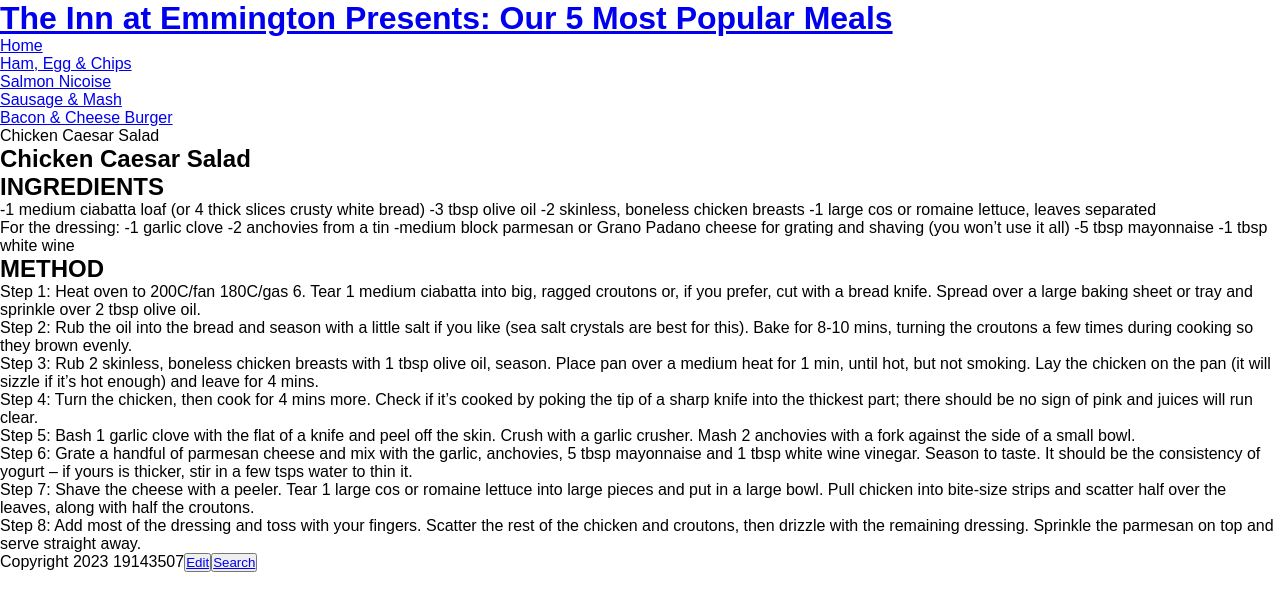
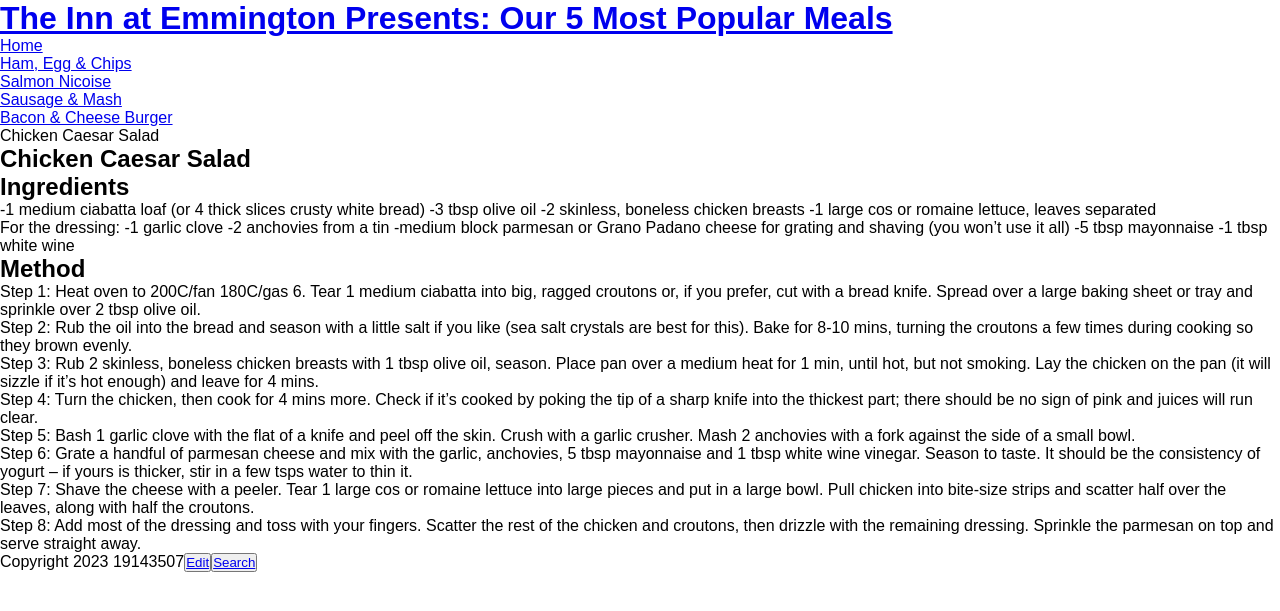
Before and after one commit to 19143507/inn-at-emmington, a Jekyll site: the page built from _recipes/chicken-caesar-salad.md, in a window 1280 px wide. Shown: the top 611 px of the page. Built offline with Jekyll 4.4.1, drawn with Linux system fonts in a browser that asks for light colours.

```diff
--- a/_recipes/chicken-caesar-salad.md
+++ b/_recipes/chicken-caesar-salad.md
@@ -4,7 +4,7 @@ date: 2023-01-31T15:32:28.896Z
 order: 5
 layout: recipe
 ---
-## INGREDIENTS
+## Ingredients
 
 \-1 medium ciabatta loaf (or 4 thick slices crusty white bread)
 -3 tbsp olive oil
@@ -18,8 +18,7 @@ For the dressing:
 -5 tbsp mayonnaise
 -1 tbsp white wine
 
-## METHOD
-
+## Method
 
 Step 1:
 Heat oven to 200C/fan 180C/gas 6. Tear 1 medium ciabatta into big, ragged croutons or, if you prefer, cut with a bread knife. Spread over a large baking sheet or tray and sprinkle over 2 tbsp olive oil.
```
